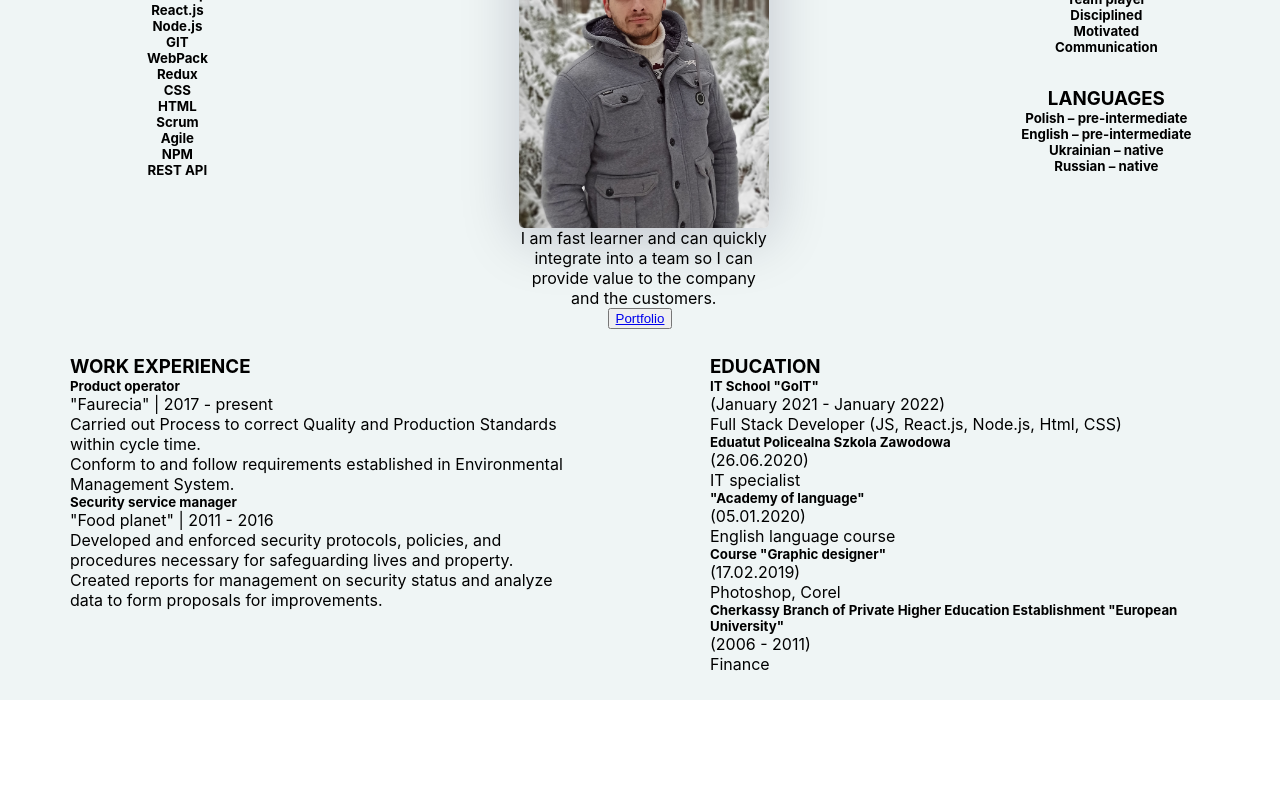
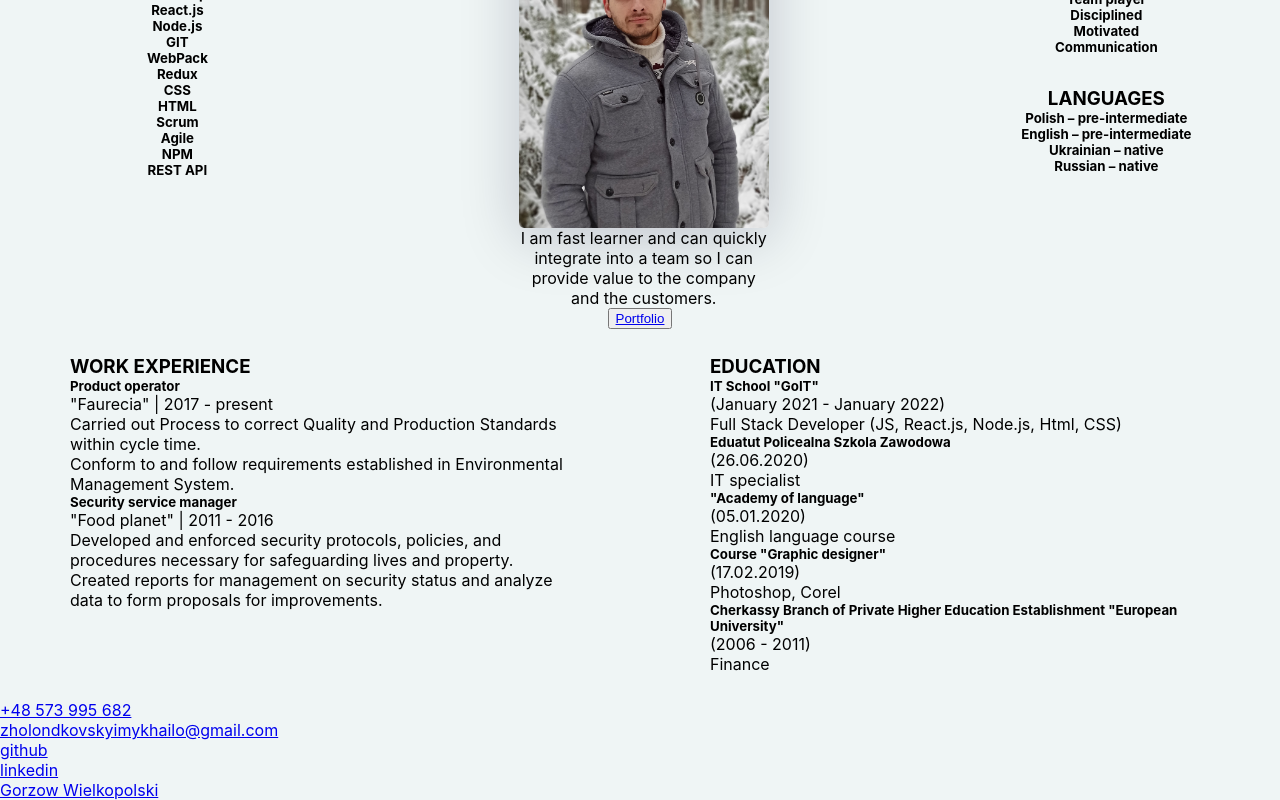
Before and after one commit to MishanyaZh/about-me, a React (Create React App) app: page / in a window 1280 px wide. Shown: the part 220-1020 px from the top of the page. Before the commit the page ends 920 px from the top, so only its background shows below. Built offline with nearby package versions, Linux system fonts and the light colour scheme.

Commit message:
add footer

```diff
--- a/src/App.jsx
+++ b/src/App.jsx
@@ -2,8 +2,9 @@ import React, { Suspense } from 'react';
 import { Routes, Route } from 'react-router-dom';
 
 import Navigation from './components/Navigation/Navigation';
+import Home from './views/Home/Home';
 import Portfolio from './views/Portfolio/Portfolio';
-import Home from './views/Home/Home';
+import Footer from './components/Footer/Footer';
 
 import { AppBox } from './App.styled';
 
@@ -17,6 +18,7 @@ const App = () => {
           <Route path="portfolio" element={<Portfolio />} />
         </Routes>
       </Suspense>
+      <Footer />
     </AppBox>
   );
 };
--- /dev/null
+++ b/src/components/Footer/Footer.jsx
@@ -0,0 +1,44 @@
+import React from 'react';
+
+const Footer = () => {
+  return (
+    <footer id="footer">
+      <div>
+        <a href="tel: +48 573 995 682">+48 573 995 682</a>
+        <br />
+        <a href="mailto:zholondkovskyimykhailo@gmail.com">
+          zholondkovskyimykhailo@gmail.com
+        </a>
+      </div>
+
+      <div>
+        <a
+          href="https://github.com/MishanyaZh"
+          target="_blank"
+          rel="noreferrer"
+        >
+          github
+        </a>
+        <br />
+        <a
+          href="www.linkedin.com/in/m-zholondkovskyi"
+          target="_blank"
+          rel="noreferrer"
+        >
+          linkedin
+        </a>
+      </div>
+      <div>
+        <a
+          href="https://goo.gl/maps/bZbz9wkoaYwjsyZGA"
+          target="_blank"
+          rel="noreferrer"
+        >
+          Gorzow Wielkopolski
+        </a>
+      </div>
+    </footer>
+  );
+};
+
+export default Footer;
--- a/src/components/MainInfo/MainInfo.styled.jsx
+++ b/src/components/MainInfo/MainInfo.styled.jsx
@@ -7,6 +7,7 @@ export const Summary = styled.div`
 
 export const Img = styled.img`
   width: 250px;
+  height: auto;
   margin: 0 auto;
   border-radius: 5px;
   box-shadow: var(--box-shadow-wrrap-1);
--- a/src/components/Navigation/Navigation.jsx
+++ b/src/components/Navigation/Navigation.jsx
@@ -44,6 +44,7 @@ const Navigation = () => {
       <NavLink to="/portfolio">
         <button>Portfolio</button>
       </NavLink>
+      <a href="#footer">CONTACTS</a>
       <ToggleButton onChange={onChange} />
     </Nav>
   );
--- a/src/views/Home/Home.jsx
+++ b/src/views/Home/Home.jsx
@@ -23,7 +23,7 @@ import {
 
 const Home = () => {
   return (
-    <div>
+    <main>
       <FrontPage>
         <MainInfo />
         <TechnicalSkills>
@@ -49,7 +49,7 @@ const Home = () => {
           <SkillsList SKILLS={EDUCATION} title={'EDUCATION'} type="DownPage" />
         </EducationSkills>
       </DownPage>
-    </div>
+    </main>
   );
 };
 
--- a/src/views/Portfolio/Portfolio.jsx
+++ b/src/views/Portfolio/Portfolio.jsx
@@ -6,9 +6,9 @@ import ProjectsList from '../../components/Projects/ProjectsList';
 const Portfolio = () => {
   return (
     <main>
-      <Link to="/">Home</Link>
       <h2>Portfolio</h2>
       <ProjectsList PROJECTS={PROJECTS} />
+      <Link to="/">Home</Link>
     </main>
   );
 };
```
Also changed, not shown: src/components/Footer/Footer.styled.jsx (added).
